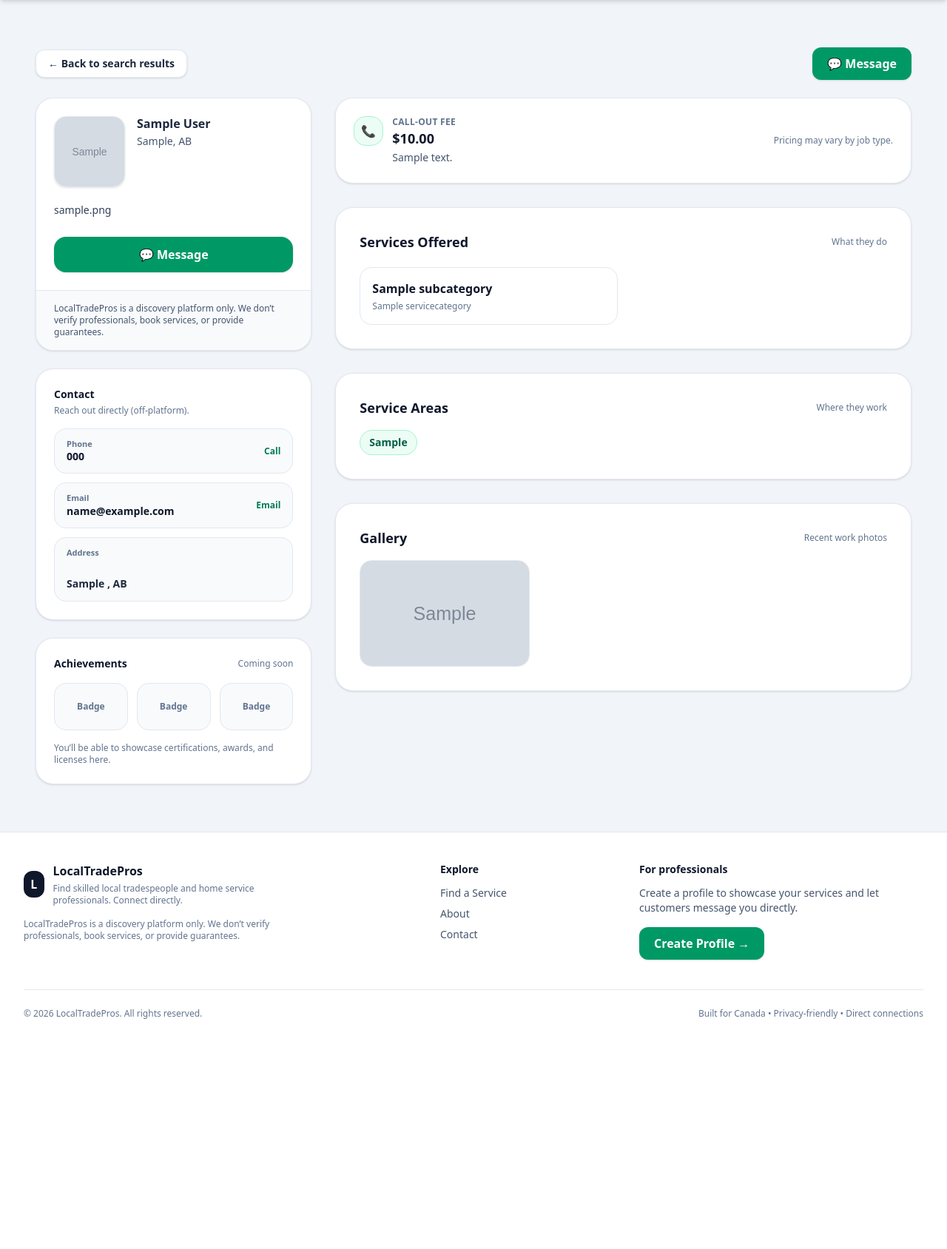
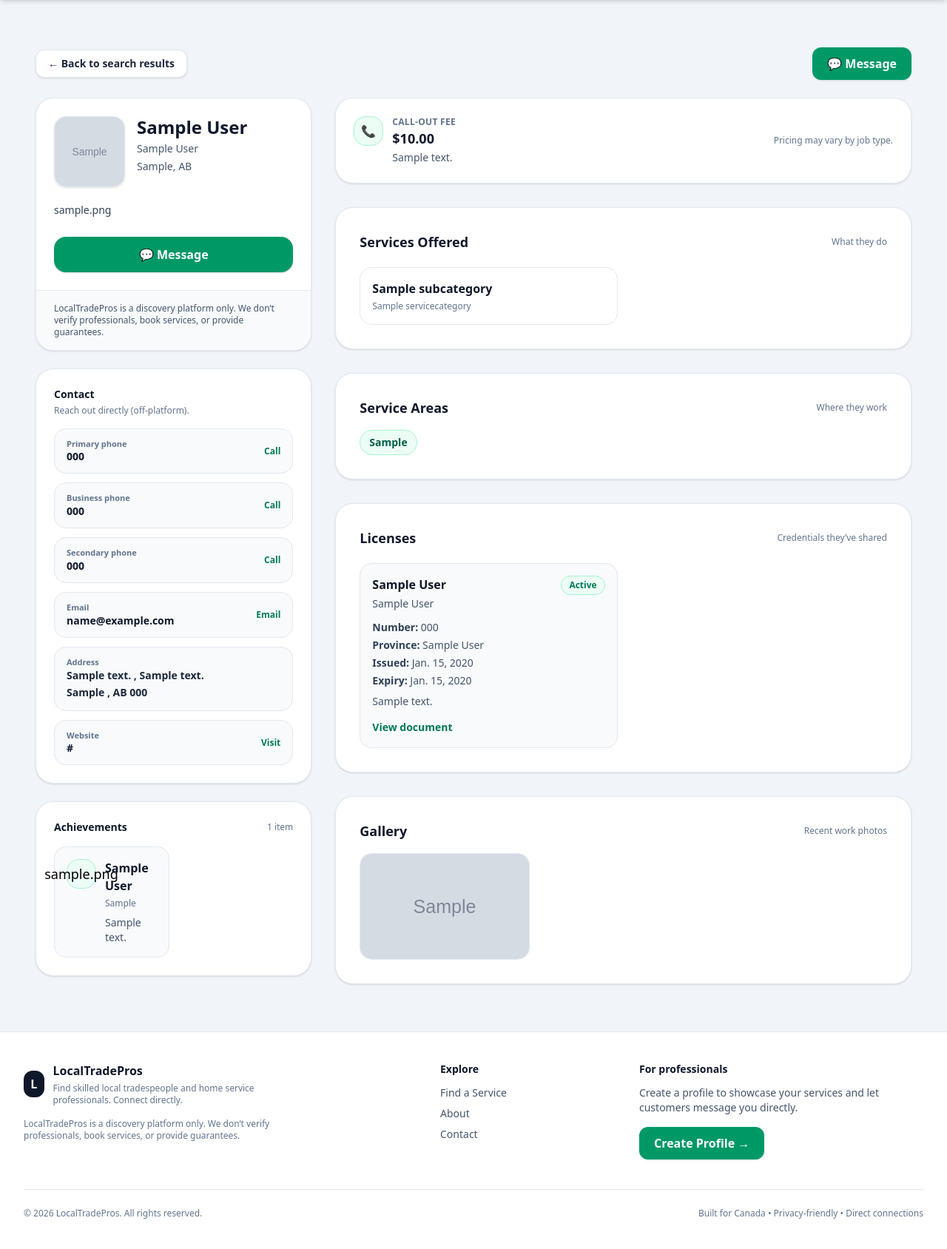
Before and after one commit to olugbengaakindele/handyhub_vercel, a Django app: page /profile/1/ in a window 1280 px wide. Shown: the part 100-1788 px from the top of the page at 74% size. Before the commit the page ends 1477 px from the top, so only its background shows below. Run offline with Django 5.2, Linux system fonts and the light colour scheme; tables that the repository leaves empty hold one stand-in row (values such as "Sample post"); grey boxes marked "Sample" are stand-in pictures; some libraries are stand-ins or nearby versions.

Commit message:
achievements section

```diff
--- a/users/templates/users/profile_detail.html
+++ b/users/templates/users/profile_detail.html
@@ -8,7 +8,6 @@
 <div class="min-h-screen bg-slate-100 py-10">
   <div class="max-w-7xl mx-auto px-4">
 
-    <!-- Top actions -->
     <div class="flex items-center justify-between gap-4 mb-6">
       <a href="{% url 'users:find_service' %}"
          class="inline-flex items-center gap-2 px-4 py-2 rounded-xl bg-white border border-slate-200 text-slate-800
@@ -23,7 +22,6 @@
       </a>
     </div>
 
-    <!-- GITHUB-STYLE LAYOUT -->
     <div class="grid grid-cols-1 lg:grid-cols-12 gap-8">
 
       <!-- LEFT SIDEBAR -->
@@ -45,9 +43,15 @@
               {% endif %}
 
               <div class="min-w-0 flex-1">
-                <h6 class="text-1x2 font-bold text-slate-800 leading-tight truncate">
+                <h1 class="text-2xl font-extrabold text-slate-900 leading-tight truncate">
                   {{ profile.user_business_name|default:user_obj.get_full_name }}
-                </h6>
+                </h1>
+
+                {% if profile.user_business_name %}
+                  <p class="text-sm text-slate-600 mt-1">
+                    {{ profile.user_firstname }} {{ profile.user_last_name }}
+                  </p>
+                {% endif %}
 
                 <p class="text-sm text-slate-600 mt-1">
                   {% if profile.user_city or profile.user_province %}
@@ -94,10 +98,36 @@
             {% if profile.user_primary_phone %}
               <div class="flex items-center justify-between gap-3 rounded-2xl border border-slate-200 bg-slate-50 px-4 py-3">
                 <div class="min-w-0">
-                  <div class="text-[11px] font-bold text-slate-500">Phone</div>
+                  <div class="text-[11px] font-bold text-slate-500">Primary phone</div>
                   <div class="font-extrabold text-slate-900 truncate">{{ profile.user_primary_phone }}</div>
                 </div>
                 <a href="tel:{{ profile.user_primary_phone|cut:' ' }}"
+                   class="text-emerald-700 text-xs font-extrabold hover:underline">
+                  Call
+                </a>
+              </div>
+            {% endif %}
+
+            {% if profile.user_business_phone %}
+              <div class="flex items-center justify-between gap-3 rounded-2xl border border-slate-200 bg-slate-50 px-4 py-3">
+                <div class="min-w-0">
+                  <div class="text-[11px] font-bold text-slate-500">Business phone</div>
+                  <div class="font-extrabold text-slate-900 truncate">{{ profile.user_business_phone }}</div>
+                </div>
+                <a href="tel:{{ profile.user_business_phone|cut:' ' }}"
+                   class="text-emerald-700 text-xs font-extrabold hover:underline">
+                  Call
+                </a>
+              </div>
+            {% endif %}
+
+            {% if profile.user_secondary_phone %}
+              <div class="flex items-center justify-between gap-3 rounded-2xl border border-slate-200 bg-slate-50 px-4 py-3">
+                <div class="min-w-0">
+                  <div class="text-[11px] font-bold text-slate-500">Secondary phone</div>
+                  <div class="font-extrabold text-slate-900 truncate">{{ profile.user_secondary_phone }}</div>
+                </div>
+                <a href="tel:{{ profile.user_secondary_phone|cut:' ' }}"
                    class="text-emerald-700 text-xs font-extrabold hover:underline">
                   Call
                 </a>
@@ -117,82 +147,68 @@
               </div>
             {% endif %}
 
-            {% if profile.address_line1 or profile.address_line2 or profile.user_city or profile.user_province or profile.postal_code %}
+            {% if profile.user_address_line1 or profile.user_address_line2 or profile.user_city or profile.user_province or profile.user_postal_code %}
               <div class="rounded-2xl border border-slate-200 bg-slate-50 px-4 py-3">
                 <div class="text-[11px] font-bold text-slate-500">Address</div>
                 <div class="text-sm font-semibold text-slate-800 leading-relaxed">
-                  {% if profile.address_line1 %}{{ profile.address_line1 }}{% endif %}
-                  {% if profile.address_line2 %}, {{ profile.address_line2 }}{% endif %}
+                  {% if profile.user_address_line1 %}{{ profile.user_address_line1 }}{% endif %}
+                  {% if profile.user_address_line2 %}, {{ profile.user_address_line2 }}{% endif %}
                   <br />
                   {% if profile.user_city %}{{ profile.user_city }}{% endif %}
                   {% if profile.user_province %}{% if profile.user_city %}, {% endif %}{{ profile.user_province }}{% endif %}
-                  {% if profile.postal_code %} {{ profile.postal_code }}{% endif %}
+                  {% if profile.user_postal_code %} {{ profile.user_postal_code }}{% endif %}
                 </div>
               </div>
             {% endif %}
+
+            {% if profile.user_website %}
+              <div class="flex items-center justify-between gap-3 rounded-2xl border border-slate-200 bg-slate-50 px-4 py-3">
+                <div class="min-w-0">
+                  <div class="text-[11px] font-bold text-slate-500">Website</div>
+                  <div class="font-extrabold text-slate-900 truncate">{{ profile.user_website }}</div>
                 </div>
-
-          {% if profile.website_url or profile.instagram_url or profile.facebook_url or profile.twitter_url or profile.linkedin_url %}
-            <div class="mt-5">
-              <h3 class="text-xs font-extrabold text-slate-700 mb-2">Social</h3>
-              <div class="flex flex-wrap gap-2">
-                {% if profile.website_url %}
-                  <a href="{{ profile.website_url }}" target="_blank" rel="noopener"
-                     class="px-3 py-1.5 rounded-full bg-slate-900 text-white text-xs font-extrabold hover:bg-slate-800 transition">
-                    Website
+                <a href="{{ profile.user_website }}" target="_blank" rel="noopener"
+                   class="text-emerald-700 text-xs font-extrabold hover:underline">
+                  Visit
                 </a>
-                {% endif %}
-                {% if profile.instagram_url %}
-                  <a href="{{ profile.instagram_url }}" target="_blank" rel="noopener"
-                     class="px-3 py-1.5 rounded-full bg-emerald-50 border border-emerald-200 text-emerald-800 text-xs font-extrabold hover:bg-emerald-100 transition">
-                    Instagram
-                  </a>
-                {% endif %}
-                {% if profile.facebook_url %}
-                  <a href="{{ profile.facebook_url }}" target="_blank" rel="noopener"
-                     class="px-3 py-1.5 rounded-full bg-emerald-50 border border-emerald-200 text-emerald-800 text-xs font-extrabold hover:bg-emerald-100 transition">
-                    Facebook
-                  </a>
-                {% endif %}
-                {% if profile.twitter_url %}
-                  <a href="{{ profile.twitter_url }}" target="_blank" rel="noopener"
-                     class="px-3 py-1.5 rounded-full bg-emerald-50 border border-emerald-200 text-emerald-800 text-xs font-extrabold hover:bg-emerald-100 transition">
-                    X
-                  </a>
-                {% endif %}
-                {% if profile.linkedin_url %}
-                  <a href="{{ profile.linkedin_url }}" target="_blank" rel="noopener"
-                     class="px-3 py-1.5 rounded-full bg-emerald-50 border border-emerald-200 text-emerald-800 text-xs font-extrabold hover:bg-emerald-100 transition">
-                    LinkedIn
-                  </a>
+              </div>
             {% endif %}
           </div>
         </div>
-          {% endif %}
-        </div>
 
-        <!-- Achievements (placeholder for future model) -->
+        <!-- Achievements -->
         <div class="bg-white rounded-3xl shadow border border-slate-200 p-6 mt-6">
           <div class="flex items-center justify-between">
             <h2 class="text-sm font-extrabold text-slate-900">Achievements</h2>
-            <span class="text-xs text-slate-500">Coming soon</span>
+            <span class="text-xs text-slate-500">{{ achievements|length }} item{{ achievements|length|pluralize }}</span>
           </div>
 
-          <div class="mt-4 grid grid-cols-3 gap-3">
-            <div class="h-16 rounded-2xl bg-slate-50 border border-slate-200 flex items-center justify-center text-xs font-extrabold text-slate-500">
-              Badge
+          {% if achievements %}
+            <div class="mt-4 grid grid-cols-1 sm:grid-cols-2 gap-3">
+              {% for achievement in achievements %}
+                <div class="rounded-2xl border border-slate-200 bg-slate-50 px-4 py-4">
+                  <div class="flex items-start gap-3">
+                    <div class="h-10 w-10 rounded-2xl bg-emerald-50 border border-emerald-200 flex items-center justify-center text-lg">
+                      {{ achievement.icon|default:"🏆" }}
                     </div>
-            <div class="h-16 rounded-2xl bg-slate-50 border border-slate-200 flex items-center justify-center text-xs font-extrabold text-slate-500">
-              Badge
-            </div>
-            <div class="h-16 rounded-2xl bg-slate-50 border border-slate-200 flex items-center justify-center text-xs font-extrabold text-slate-500">
-              Badge
+                    <div class="min-w-0">
+                      <div class="font-extrabold text-slate-900">{{ achievement.title }}</div>
+                      {% if achievement.issuer %}
+                        <div class="text-xs text-slate-500 mt-1">{{ achievement.issuer }}</div>
+                      {% endif %}
+                      {% if achievement.description %}
+                        <div class="text-sm text-slate-600 mt-2">{{ achievement.description }}</div>
+                      {% endif %}
                     </div>
                   </div>
-
+                </div>
+              {% endfor %}
+            </div>
+          {% else %}
             <p class="text-xs text-slate-500 mt-4">
-            You’ll be able to showcase certifications, awards, and licenses here.
+              No achievements added yet.
             </p>
+          {% endif %}
         </div>
 
       </aside>
@@ -200,7 +216,6 @@
       <!-- MAIN CONTENT -->
       <main class="lg:col-span-8 space-y-8">
 
-        <!-- Call-out fee (moved here - compact bar) -->
         {% if callout_settings and callout_settings.enabled and callout_settings.amount %}
           <section class="bg-white rounded-3xl shadow border border-slate-200 p-5 md:p-6">
             <div class="flex flex-col sm:flex-row sm:items-center sm:justify-between gap-3">
@@ -263,6 +278,71 @@
           </div>
         </section>
 
+        <!-- Licenses -->
+        <section class="bg-white rounded-3xl shadow border border-slate-200 p-6 md:p-8">
+          <div class="flex items-center justify-between gap-4 mb-5">
+            <h2 class="text-lg font-extrabold text-slate-900">Licenses</h2>
+            <span class="text-xs text-slate-500">Credentials they’ve shared</span>
+          </div>
+
+          {% if licenses %}
+            <div class="grid grid-cols-1 sm:grid-cols-2 gap-4">
+              {% for license in licenses %}
+                <div class="rounded-2xl border border-slate-200 p-4 bg-slate-50">
+                  <div class="flex items-start justify-between gap-3">
+                    <div>
+                      <div class="font-extrabold text-slate-900">{{ license.license_name }}</div>
+                      {% if license.issuing_authority %}
+                        <div class="text-sm text-slate-600 mt-1">{{ license.issuing_authority }}</div>
+                      {% endif %}
+                    </div>
+
+                    <span class="px-2.5 py-1 rounded-full text-xs font-bold
+                                 {% if license.status == 'active' %}
+                                   bg-emerald-50 text-emerald-700 border border-emerald-200
+                                 {% elif license.status == 'expired' %}
+                                   bg-red-50 text-red-700 border border-red-200
+                                 {% else %}
+                                   bg-amber-50 text-amber-700 border border-amber-200
+                                 {% endif %}">
+                      {{ license.get_status_display }}
+                    </span>
+                  </div>
+
+                  <div class="mt-3 space-y-1 text-sm text-slate-600">
+                    {% if license.license_number %}
+                      <div><span class="font-semibold text-slate-700">Number:</span> {{ license.license_number }}</div>
+                    {% endif %}
+                    {% if license.province %}
+                      <div><span class="font-semibold text-slate-700">Province:</span> {{ license.province.name }}</div>
+                    {% endif %}
+                    {% if license.issue_date %}
+                      <div><span class="font-semibold text-slate-700">Issued:</span> {{ license.issue_date }}</div>
+                    {% endif %}
+                    {% if license.expiry_date %}
+                      <div><span class="font-semibold text-slate-700">Expiry:</span> {{ license.expiry_date }}</div>
+                    {% endif %}
+                    {% if license.notes %}
+                      <div class="pt-1">{{ license.notes }}</div>
+                    {% endif %}
+                  </div>
+
+                  {% if license.document %}
+                    <div class="mt-3">
+                      <a href="{{ license.document.url }}" target="_blank" rel="noopener"
+                         class="text-emerald-700 text-sm font-extrabold hover:underline">
+                        View document
+                      </a>
+                    </div>
+                  {% endif %}
+                </div>
+              {% endfor %}
+            </div>
+          {% else %}
+            <p class="text-slate-500">No public licenses listed.</p>
+          {% endif %}
+        </section>
+
         <!-- Gallery -->
         {% if gallery %}
           <section class="bg-white rounded-3xl shadow border border-slate-200 p-6 md:p-8">
--- a/users/views.py
+++ b/users/views.py
@@ -440,14 +440,14 @@ def profile_detail(request, user_id):
         profile__account_type="tradesperson",
     )
 
+    profile = user.profile
+
     try:
         callout_settings = user.callout_settings
     except CallOutFeeSettings.DoesNotExist:
         callout_settings = None
 
-    profile = user.profile
-
-    # Services offered by this tradesperson
+    # Services offered
     services = (
         UserService.objects
         .select_related("category", "subcategory")
@@ -455,24 +455,34 @@ def profile_detail(request, user_id):
         .order_by("category__name", "subcategory__name")
     )
 
-    # ✅ Service areas (robust way):
-    # If you have a through table like UserServiceArea, the safest is to query via that model
-    # BUT since we don't have it here, we can still make your existing query safer by:
-    # - using distinct()
-    # - not assuming ordering fields exist (metro_city/city/name)
+    # Service areas
     service_areas = (
         ServiceArea.objects
-        .filter(userservicearea__user=user, is_active=True)  # keep, but see note below
+        .filter(userservicearea__user=user, userservicearea__is_active=True, is_active=True)
         .distinct()
-        .order_by("city")  # keep simple; change if your fields differ
+        .order_by("city", "name")
     )
 
-    # ✅ Gallery (add this)
-    # Replace ProfileGalleryImage with your actual gallery model & field names.
+    # Gallery
     gallery = (
         TradeWorkPhoto.objects
-        .filter(user=user)               # or filter(profile=profile) depending on your model
-        .order_by("-created_at")[:18]    # cap to keep the page fast
+        .filter(user=user)
+        .order_by("-created_at")[:18]
+    )
+
+    # Public licenses
+    licenses = (
+        License.objects
+        .select_related("province")
+        .filter(profile=profile, public_visibility=True)
+        .order_by("-created_at")
+    )
+
+    # Public achievements
+    achievements = (
+        profile.achievements
+        .filter(public_visibility=True)
+        .order_by("-created_at")
     )
 
     context = {
@@ -481,6 +491,8 @@ def profile_detail(request, user_id):
         "services": services,
         "service_areas": service_areas,
         "gallery": gallery,
+        "licenses": licenses,
+        "achievements": achievements,
         "callout_settings": callout_settings,
     }
 
```
Also changed, not shown: users/models.py (+27 -0 lines). Lines whose indentation alone changed are shown as unchanged.
